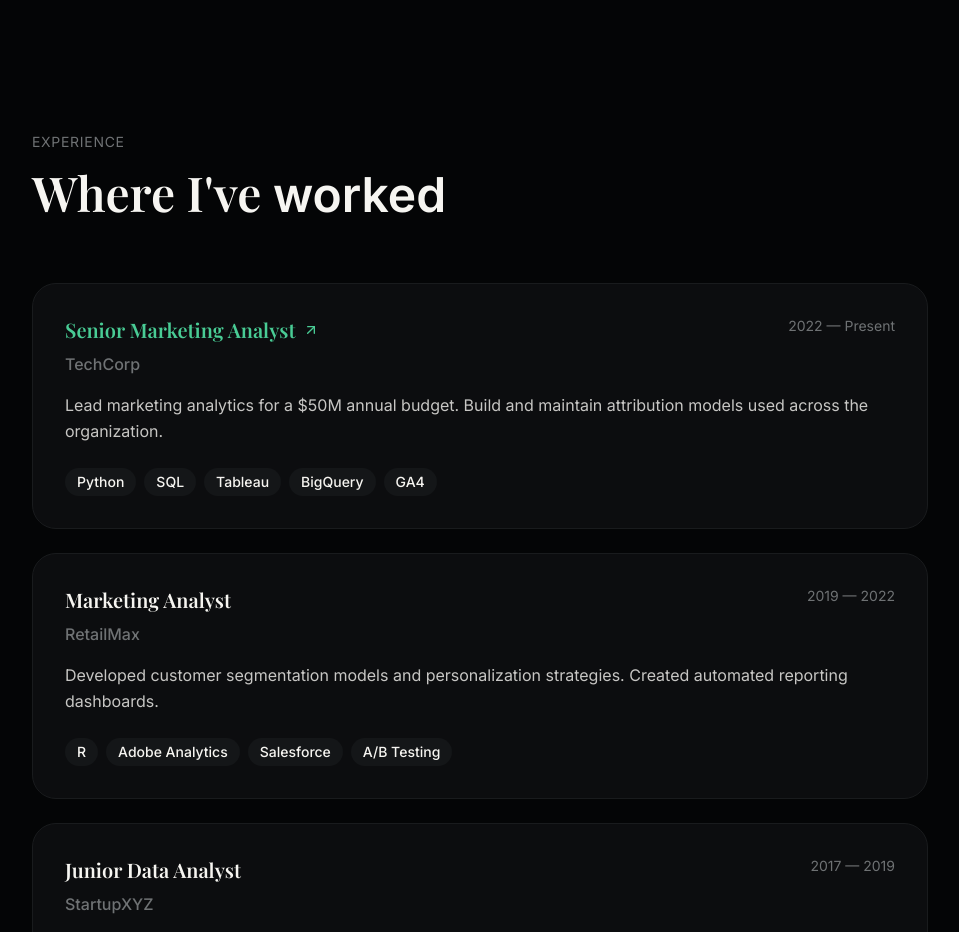
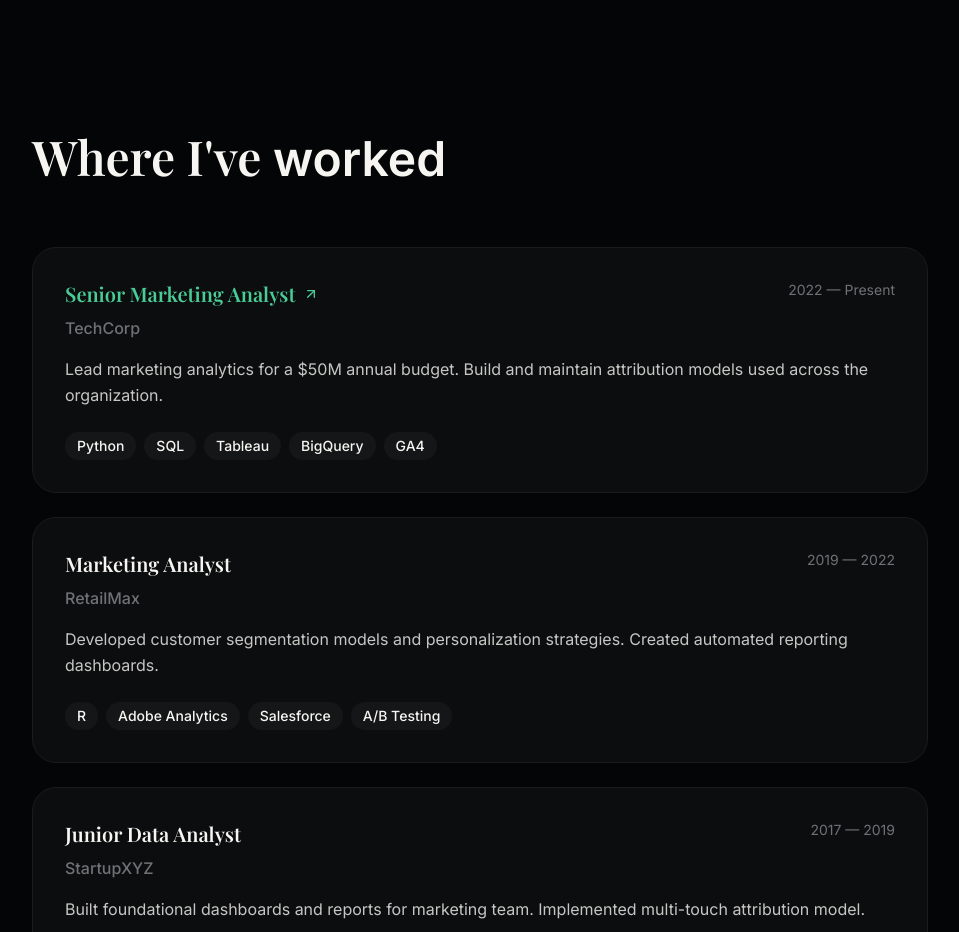
Before and after one commit to AnithaDharaneedharan/v0-marketing-analyst-website, a Next.js app: page / in a window 1280 px wide. Shown: the part 3540-4472 px from the top of the page, without its empty margins (160-1119 px from the left). Built offline with nearby package versions, Linux system fonts and the light colour scheme; no server answers; a web font is replaced by a local one.

Commit message:
fix: remove "Experience" label for cleaner layout
Fix stale cache issue in dev server preview.

```diff
--- a/components/experience.tsx
+++ b/components/experience.tsx
@@ -31,11 +31,6 @@ export function Experience() {
   return (
     <section id="experience" className="py-20 lg:py-32 px-6 lg:px-0">
       <div className="max-w-4xl mx-auto">
-        {/* Section Label */}
-        <div className="text-sm uppercase tracking-wider text-muted-foreground mb-4">
-          Experience
-        </div>
-
         {/* Section Header */}
         <h2 className="text-3xl sm:text-4xl lg:text-5xl font-semibold text-foreground mb-16">
           Where I've{" "}
```
